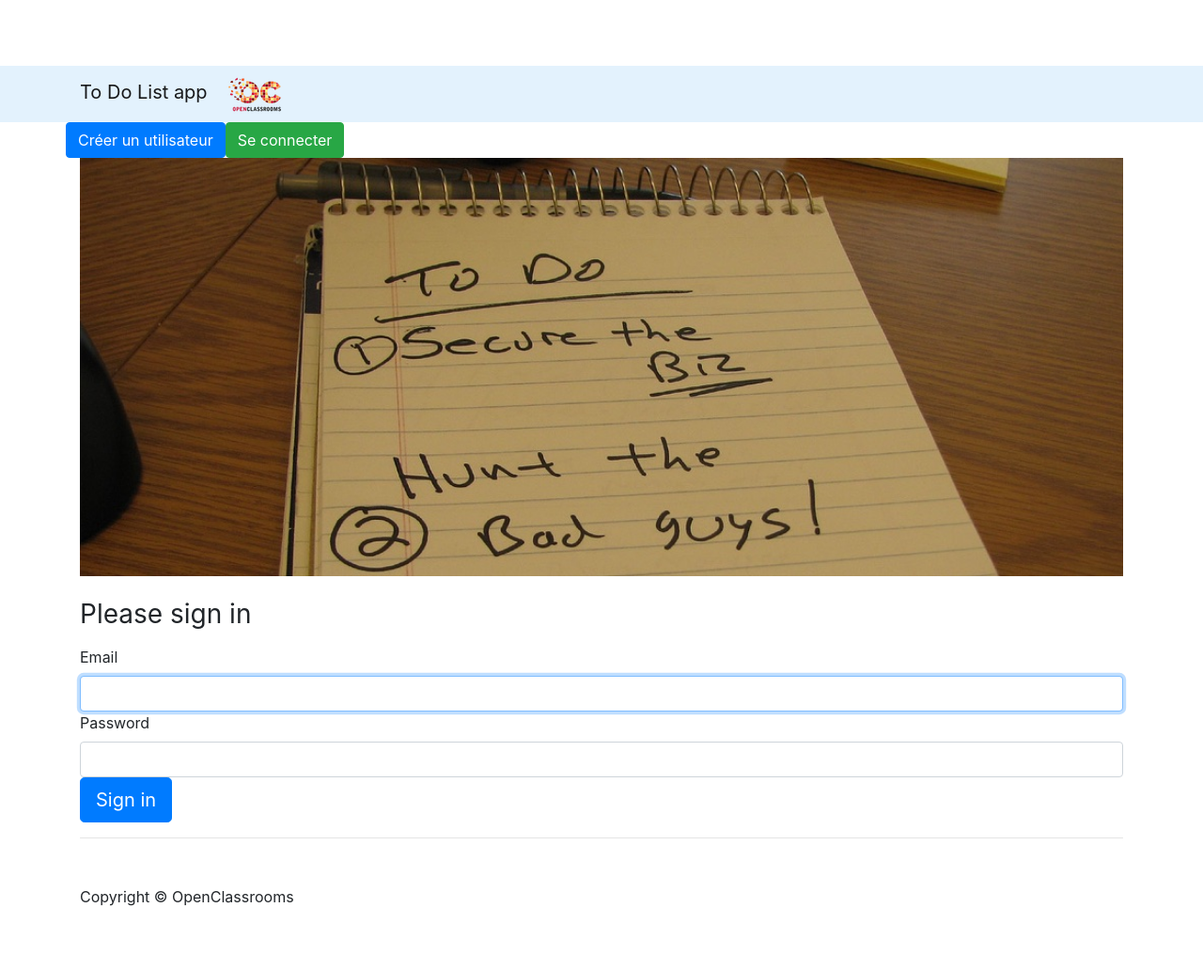
After one commit to Ndl17/P8-Todolist, a Symfony app: template templates/security/login.html.twig in a window 1280 px wide. The commit adds this page. Shown: the whole page at 94% size. Run offline with Twig, Linux system fonts and the light colour scheme; the template is opened without the code that fills it, so the values that code supplies are empty; some libraries are stand-ins or nearby versions.

Commit message:
authentication implement
make:auth
redirect set up
twig base & login set up

```diff
--- a/templates/base.html.twig
+++ b/templates/base.html.twig
@@ -41,11 +41,11 @@
                 <a href="" class="btn btn-primary">Créer un utilisateur</a>
 
                 {% if app.user %}
-                <a href="" class="pull-right btn btn-danger">Se déconnecter</a>
+                <a href="{{ path('logout') }}" class="pull-right btn btn-danger">Se déconnecter</a>
                 {% endif %}
 
                 {% if not app.user and 'login' != app.request.attributes.get('_route') %}
-                <a href="" class="btn btn-success">Se connecter</a>
+                <a href="{{ path('login') }}" class="btn btn-success">Se connecter</a>
                 {% endif %}
             </div>
 
--- /dev/null
+++ b/templates/security/login.html.twig
@@ -0,0 +1,31 @@
+{% extends 'base.html.twig' %}
+
+{% block title %}Log in!{% endblock %}
+
+{% block body %}
+<form method="post">
+    {% if error %}
+        <div class="alert alert-danger">{{ error.messageKey|trans(error.messageData, 'security') }}</div>
+    {% endif %}
+
+    {% if app.user %}
+        <div class="mb-3">
+            You are logged in as {{ app.user.userIdentifier }}, <a href="{{ path('app_logout') }}">Logout</a>
+        </div>
+    {% endif %}
+
+    <h1 class="h3 mb-3 font-weight-normal">Please sign in</h1>
+    <label for="inputEmail">Email</label>
+    <input type="email" value="{{ last_username }}" name="email" id="inputEmail" class="form-control" autocomplete="email" required autofocus>
+    <label for="inputPassword">Password</label>
+    <input type="password" name="password" id="inputPassword" class="form-control" autocomplete="current-password" required>
+
+    <input type="hidden" name="_csrf_token"
+           value="{{ csrf_token('authenticate') }}"
+    >
+
+    <button class="btn btn-lg btn-primary" type="submit">
+        Sign in
+    </button>
+</form>
+{% endblock %}
```
Also changed, not shown: src/Controller/SecurityController.php (added, +32 -0 lines), src/Security/UserAuthenticator.php (added, +58 -0 lines), 1 other file.
